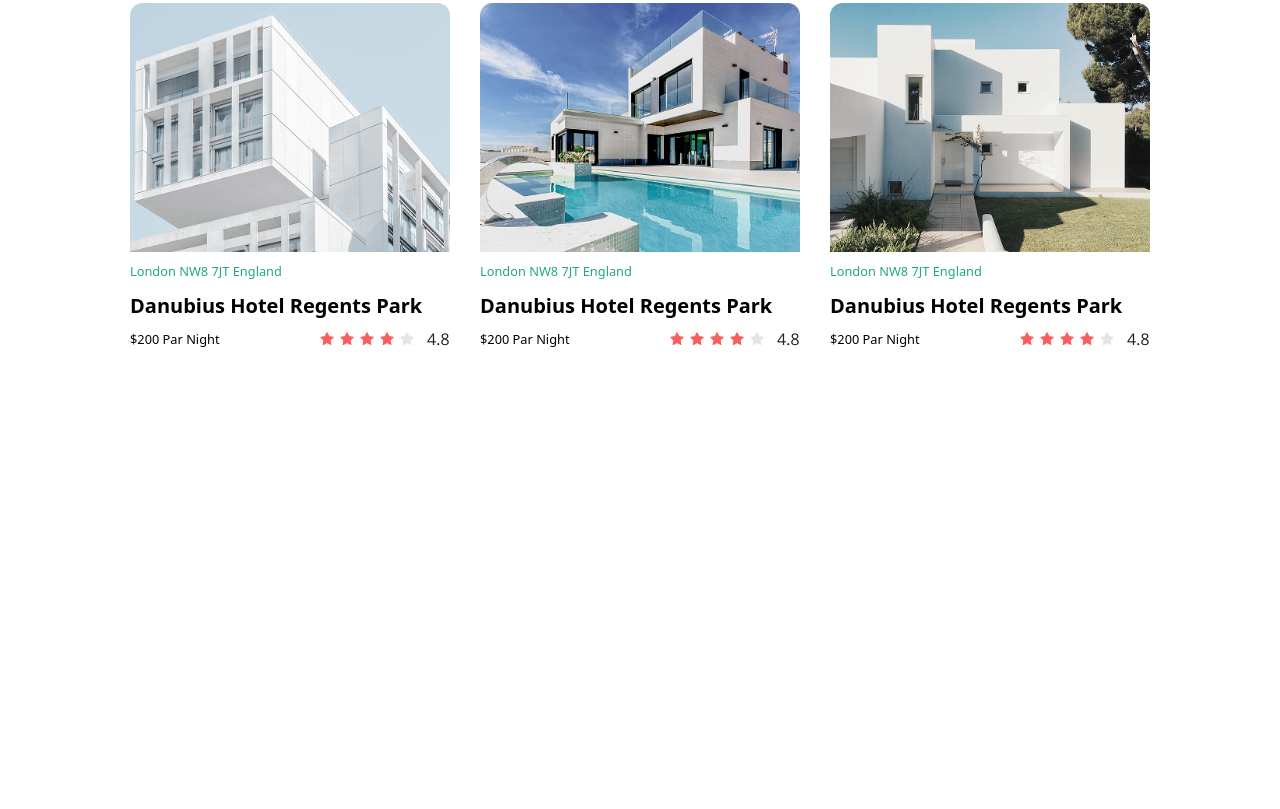
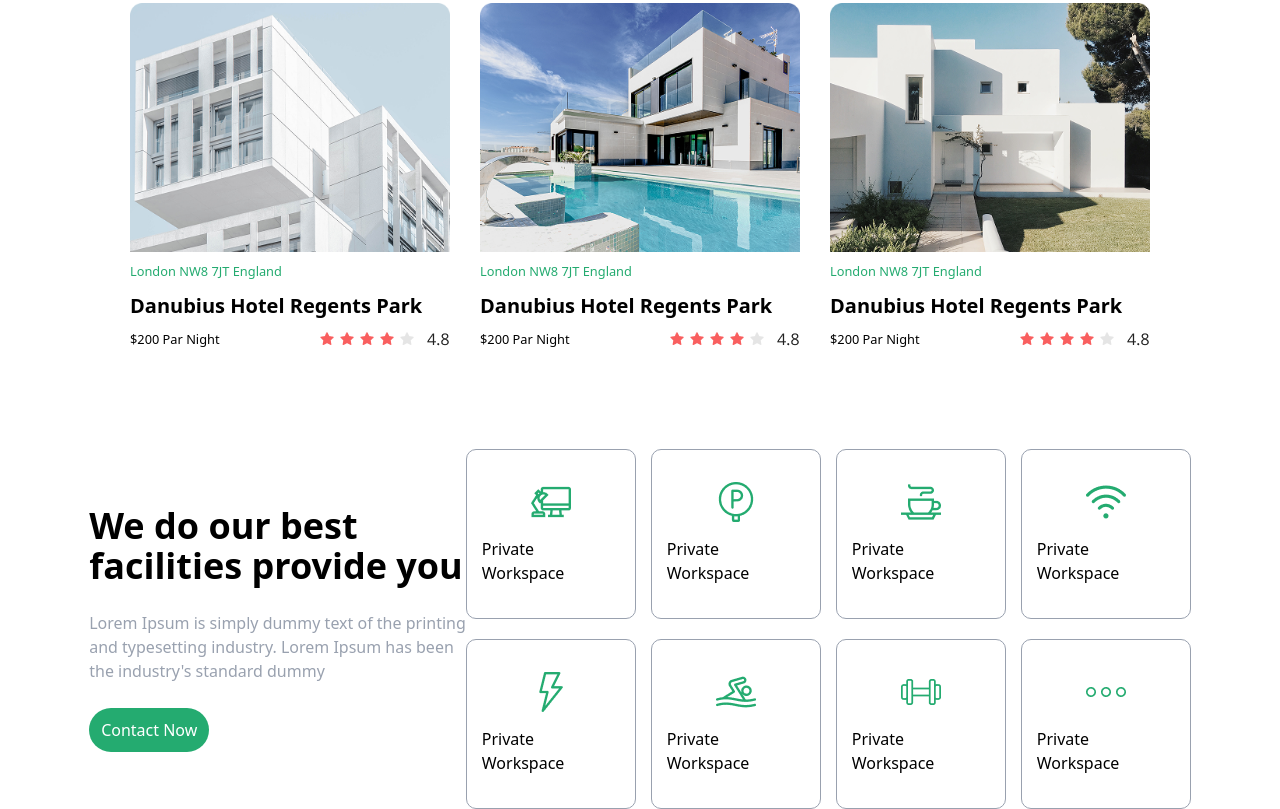
Before and after one commit to JurabekSayfiddinov/hotel-project, a website: page index.html in a window 1280 px wide. Shown: the part 905-1714 px from the top of the page. Before the commit the page ends 1254 px from the top, so only its background shows below. Drawn offline with Linux system fonts and the light colour scheme.

Commit message:
section - conditions

```diff
--- a/index.html
+++ b/index.html
@@ -112,6 +112,53 @@
                         </div>
                        </div>
             </section>
+            <section class="max-w-300 m-auto mt-[100px]">
+                    <div class="flex justify-center items-center lg:flex-row flex-col">
+                        <div class="flex flex-col gap-[25px]">
+                            <p class="text-4xl font-bold">We do our best <br> facilities provide you</p>
+                            <p class="text-gray-400">Lorem Ipsum is simply dummy text of the printing <br> and typesetting industry. Lorem Ipsum has been <br> the industry's standard dummy </p>
+                             <p class="text-center w-[120px] p-[10px] bg-[#24AB70] text-white rounded-[25px]">Contact Now</p>
+                        </div>
+                       <div>
+                       <div class="flex gap-[15px] lg:flex-row flex-col">
+                          <div class="p-[15px] border-gray-400 border-[0.3px] rounded-[10px] w-[170px] h-[170px] flex flex-col items-center gap-[15px] justify-center">
+                            <img src="./image/workspace 1.png" alt="">
+                            <p>Private Workspace</p>
+                        </div>
+                         <div class="p-[15px] border-gray-400 border-[0.3px] rounded-[10px] w-[170px] h-[170px] flex flex-col items-center gap-[15px] justify-center">
+                            <img src="./image/parking-area (1) 1.png" alt="">
+                            <p>Private Workspace</p>
+                        </div>
+                         <div class="p-[15px] border-gray-400 border-[0.3px] rounded-[10px] w-[170px] h-[170px] flex flex-col items-center gap-[15px] justify-center">
+                            <img src="./image/cappuccino 1.png" alt="">
+                            <p>Private Workspace</p>
+                        </div>
+                         <div class="p-[15px] border-gray-400 border-[0.3px] rounded-[10px] w-[170px] h-[170px] flex flex-col items-center gap-[15px] justify-center">
+                            <img src="./image/wifi (2) 1.png" alt="">
+                            <p>Private Workspace</p>
+                        </div>
+                       </div>
+                       <div class=" lg:flex gap-[15px] mt-[20px] hidden">
+                          <div class="p-[15px] border-gray-400 border-[0.3px] rounded-[10px] w-[170px] h-[170px] flex flex-col items-center gap-[15px] justify-center">
+                            <img src="./image/flash (1) 1.png" alt="">
+                            <p>Private Workspace</p>
+                        </div>
+                         <div class="p-[15px] border-gray-400 border-[0.3px] rounded-[10px] w-[170px] h-[170px] flex flex-col items-center gap-[15px] justify-center">
+                            <img src="./image/swimmer 1.png" alt="">
+                            <p>Private Workspace</p>
+                        </div>
+                         <div class="p-[15px] border-gray-400 border-[0.3px] rounded-[10px] w-[170px] h-[170px] flex flex-col items-center gap-[15px] justify-center">
+                            <img src="./image/dumbell 1.png" alt="">
+                            <p>Private Workspace</p>
+                        </div>
+                         <div class="p-[15px] border-gray-400 border-[0.3px] rounded-[10px] w-[170px] h-[170px] flex flex-col items-center gap-[15px] justify-center">
+                            <img src="./image/ellipsis 1.png" alt="">
+                            <p>Private Workspace</p>
+                        </div>
+                       </div>
+                       </div>
+                    </div>
+            </section>
         </main>
 </body>
 </html>
```
Also changed, not shown: image/cappuccino 1.png (added), image/dumbell 1.png (added), image/ellipsis 1.png (added), image/flash (1) 1.png (added), image/parking-area (1) 1.png (added), image/swimmer 1.png (added), image/wifi (2) 1.png (added), image/workspace 1.png (added), src/output.css.
